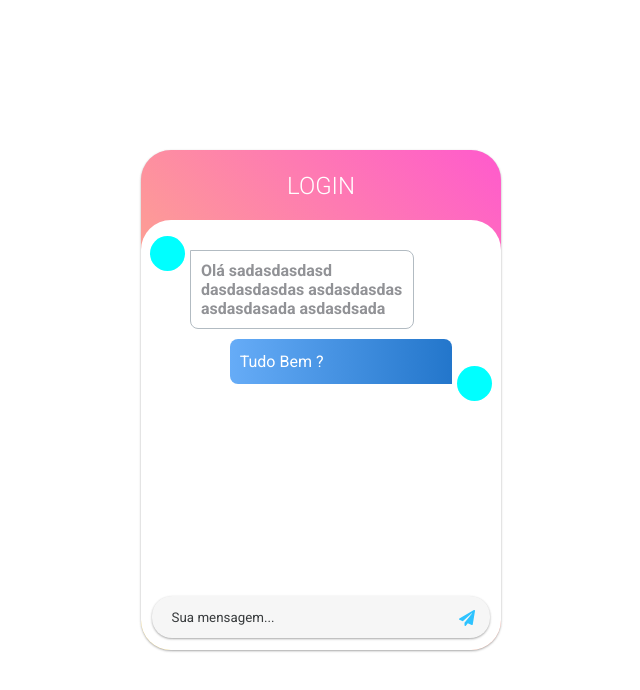
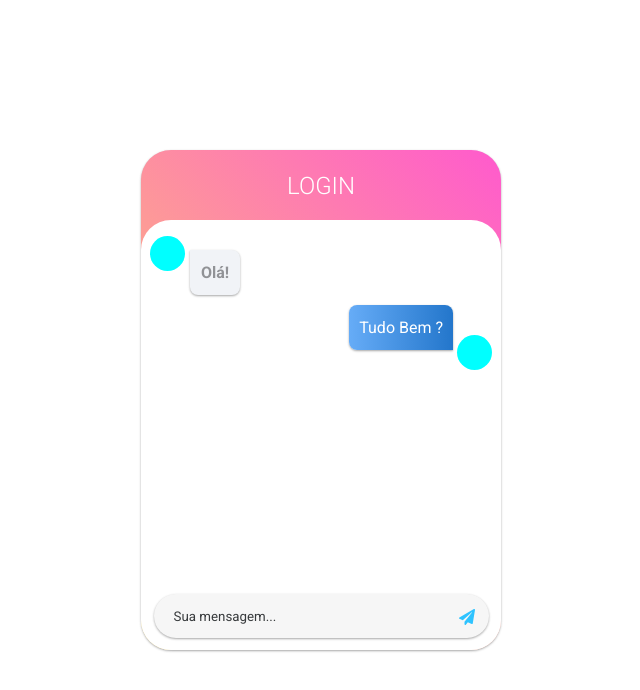
Before and after one commit to GIT-Jorgin/ChatLogin, a React (Create React App) app: page / in a window 1280 px wide. Shown: the top 690 px of the page, without its empty margins (319-959 px from the left). Built offline with nearby package versions, Linux system fonts and the light colour scheme.

Commit message:
Chat Scroll

```diff
--- a/src/pages/Login/index.js
+++ b/src/pages/Login/index.js
@@ -1,5 +1,5 @@
 import React, { useState, useRef, useEffect } from 'react';
-import { CardHeader, ChatCard, ChatContent, ChatInput, ChatMenssageContainer, ChatMessage, ChatSendMenssageContainer, Content, MainContainer, Send, ChatSendMessage, ChatUser } from './styles'
+import { CardHeader, ChatCard, ChatContent, ChatInput, ChatMenssageContainer, ChatMessage, ChatSendMenssageContainer, Content, MainContainer, Send, ChatSendMessage, ChatUser, ChatScroll, Overlay } from './styles'
 import { faPaperPlane } from "@fortawesome/free-solid-svg-icons";
 
 
@@ -12,7 +12,7 @@ export default function Login(){
     const [chat, setChat] = useState([
         {
             uid: 1,
-            message: 'Olá sadasdasdasd dasdasdasdas asdasdasdas asdasdasada asdasdsada'
+            message: 'Olá!'
         },
         {
             uid: 0,
@@ -61,7 +61,7 @@ export default function Login(){
                 <ChatSendMenssageContainer height={SendMessageHeight}>
                     <ChatUser />
                     <ChatSendMessage ref={refSendMessageHeight}>
-                        <p style={{color: '#FFFFFF', maxWidth: 230, margin: 10, fontFamily: 'Roboto, sans-serif'}}>{item.message}</p>
+                        <p style={{color: '#FFFFFF', maxWidth: 230, margin: 10, fontFamily: 'Roboto, sans-serif', wordBreak: 'break-word' }}>{item.message}</p>
                     </ChatSendMessage>
                 </ChatSendMenssageContainer>
         )
@@ -73,10 +73,13 @@ export default function Login(){
                 <CardHeader>LOGIN</CardHeader>
                 <Content>
                     <ChatContent>
-                        {chat.map((item, index) => <RenderChat key={index} item={item}/>)}
+                        <ChatScroll>
+                            {chat.map((item, index) => <RenderChat key={index} item={item}/>)}
+                        </ChatScroll>
                     </ChatContent>
                     <Send onClick={SendMessage} icon={faPaperPlane} />
                     <ChatInput onChange={e => setMessage(e.target.value)} placeholder="Sua mensagem..." />
+                    <Overlay />
                 </Content>
             </ChatCard>
         </MainContainer>
--- a/src/pages/Login/styles.js
+++ b/src/pages/Login/styles.js
@@ -48,14 +48,15 @@ export const Content = styled.div`
 `;
 
 export const ChatInput = styled.input`
-    width: 88%;
+    width: 75%;
     height: 40px;
     border: 0px solid black;
-    border-radius: 20px;
-    padding-left: 20px;
+    border-radius: 100px;
+    padding: 2px 45px 2px 20px;
     position: absolute;
     margin: auto;
     left: 0;
+    z-index: 2;
     right: 0;
     outline: none;
     font-family: 'Roboto', sans-serif;
@@ -76,18 +77,18 @@ export const Send = styled(FontAwesomeIcon)`
     font-size: 16px;
     padding: 8px;
     border-radius: 100px;
-    bottom: 16px;
+    bottom: 17.5px;
     right: 18px;
     cursor: pointer;
-    z-index: 1;
+    z-index: 3;
 
     &:hover{
         background: rgba(46, 195, 255, 0.3);
     }
 
     @media(max-width: 460px){
-        right: 22px;
-        bottom: 16.5px;
+        right: 25px;
+        bottom: 17.5px;
         -webkit-tap-highlight-color: transparent;
     }
 `;
@@ -100,51 +101,61 @@ export const CardHeader = styled.h2`
 
 export const ChatContent = styled.div`
     width: 95%;
-    height: calc(100% - 20px);
+    border-radius: 15px;
+    max-width: 360px;
+    height: 100%;
     position: relative;
+    overflow-y: scroll;
+
+    &::-webkit-scrollbar {
+     display: none;
+    }
 `;
 
 export const ChatMenssageContainer = styled.div`
     width: 100%;
-    display: flex;
+    display: inline-flex;
+    position: relative;
     align-items: flex-start;
-    height: ${props => props.height || 45}px;
-    margin-top: 10px;
+    max-width: 360px;
+
 `;
 
 export const ChatSendMenssageContainer = styled.div`
+    display: inline-flex;
+    align-items: flex-end;
+    flex-direction: row-reverse;
     width: 100%;
-    height: ${props => props.height || 45}px;
-    display: flex;
-    align-items: flex-end;
-    justify-content: flex-end;
+    max-width: 360px;
+    position: relative;
     margin-top: 10px;
 `;
 
 export const ChatMessage = styled.div`
-    width: 65%;
-    max-width: 230px;
-    display: inline-flex;
+    min-width: 50px;
+    justify-content: center;
+    display: flex;
     align-items: center;
-    position: absolute;
-    left: 40px;
+    margin-left: 5px;
     min-height: 45px;
     background: #FFFFFF;
     border-radius: 0px 8px 8px 8px;
-    border: 1px solid #B2BBC2;
+    background: #F1F3F7;
+    box-shadow: 0 1px 3px rgba(0,0,0,0.12), 0 1px 2px rgba(0,0,0,0.24);
 `;
 
 export const ChatSendMessage = styled.div`
-    width: 65%;
-    max-width: 230px;
-    display: inline-flex;
+    min-width: 50px;
+    display: flex;
+    justify-content: center;
+    margin-left: auto;
+    margin-right: 4px;
     align-items: center;
-    right: 40px;
-    position: absolute;
     min-height: 45px;
     border-radius: 8px 8px 0px 8px;
     background: rgb(102,172,247);
     background: linear-gradient(90deg, rgba(102,172,247,1) 0%, rgba(35,118,203,1) 100%);
+    box-shadow: 0 1px 3px rgba(0,0,0,0.12), 0 1px 2px rgba(0,0,0,0.24);
 `;
 
 export const ChatUser = styled.div`
@@ -153,5 +164,20 @@ export const ChatUser = styled.div`
     border-radius: 100%;
     background: cyan;
     margin-top: -14.5px;
-    margin-bottom: -17px;
+    margin-bottom: -20px;
 `;
+
+export const ChatScroll = styled.div`
+    padding-bottom: 70px;
+    padding-top: 30px;
+`;
+
+export const Overlay = styled.div`
+    width: 100%;
+    height: 40px;
+    background: rgba(255,255,255, 0.7);
+    position: absolute;
+    z-index: 1;
+    border-bottom-left-radius: 30px;
+    border-bottom-right-radius: 30px;
+`;
```
